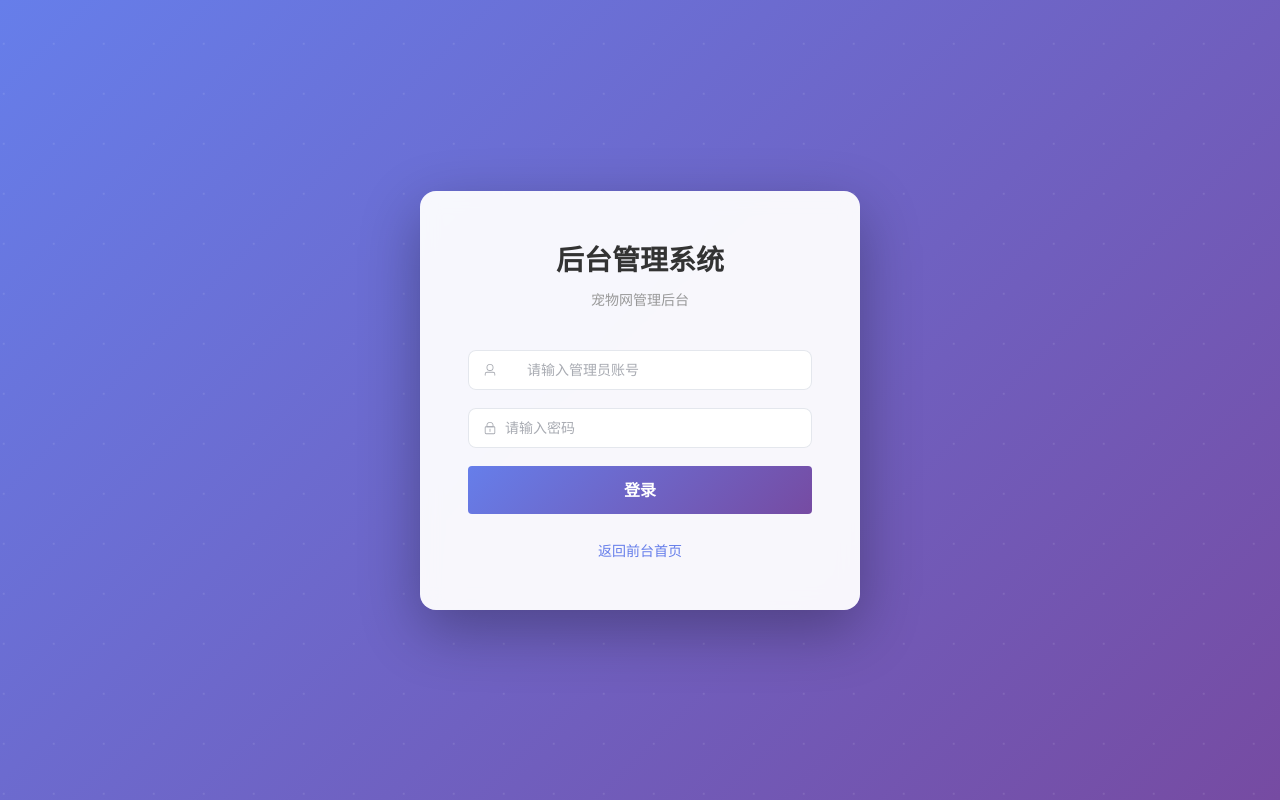
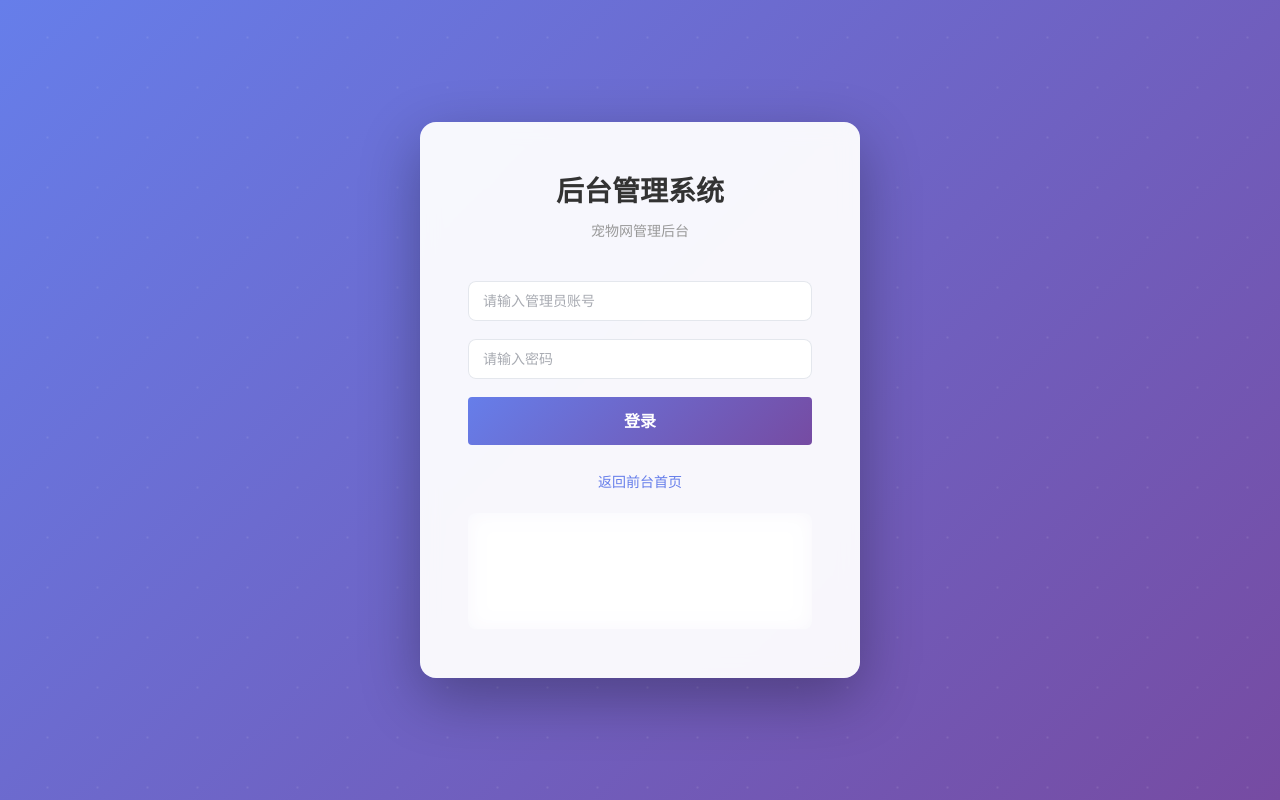
Before and after one commit to zhx83752021/petsite-ve, a Vue app in the folder frontend/: page /admin/login in a window 1280 px wide. Built offline with nearby package versions, Linux system fonts and the light colour scheme.

Commit message:
feat: 优化管理员登录页面,移除图标占位符,添加默认账号提示

```diff
--- a/frontend/src/views/admin/Login.vue
+++ b/frontend/src/views/admin/Login.vue
@@ -17,12 +17,7 @@
             v-model="form.username"
             placeholder="请输入管理员账号"
             size="large"
-            prefix-icon="User"
-          >
-            <template #prefix>
-              <el-icon><User /></el-icon>
-            </template>
-          </el-input>
+          />
         </el-form-item>
 
         <el-form-item prop="password">
@@ -33,11 +28,7 @@
             size="large"
             show-password
             @keyup.enter="handleLogin"
-          >
-            <template #prefix>
-              <el-icon><Lock /></el-icon>
-            </template>
-          </el-input>
+          />
         </el-form-item>
 
         <el-form-item>
@@ -57,6 +48,11 @@
         <router-link to="/">
           返回前台首页
         </router-link>
+        <div class="default-account">
+          <p class="tip">测试账号</p>
+          <p>用户名: <strong>admin</strong></p>
+          <p>密码: <strong>admin123</strong></p>
+        </div>
       </div>
     </div>
   </div>
@@ -67,7 +63,6 @@ import { ref, reactive } from 'vue'
 import { useRouter } from 'vue-router'
 import { useAdminStore } from '@/stores/admin'
 import { ElMessage } from 'element-plus'
-import { User, Lock } from '@element-plus/icons-vue'
 
 const router = useRouter()
 const adminStore = useAdminStore()
@@ -203,6 +198,36 @@ const handleLogin = async () => {
   color: #764ba2;
 }
 
+.default-account {
+  margin-top: 20px;
+  padding: 16px;
+  background: rgba(255, 255, 255, 0.1);
+  border-radius: 8px;
+  backdrop-filter: blur(10px);
+  font-size: 13px;
+  color: rgba(255, 255, 255, 0.9);
+}
+
+.default-account .tip {
+  margin: 0 0 10px 0;
+  font-weight: 600;
+  color: #fff;
+}
+
+.default-account p {
+  margin: 6px 0;
+  line-height: 1.6;
+}
+
+.default-account strong {
+  color: #fff;
+  font-weight: 600;
+  padding: 2px 8px;
+  background: rgba(255, 255, 255, 0.15);
+  border-radius: 4px;
+  margin-left: 4px;
+}
+
 .login-tips {
   margin-top: 24px;
 }
```
